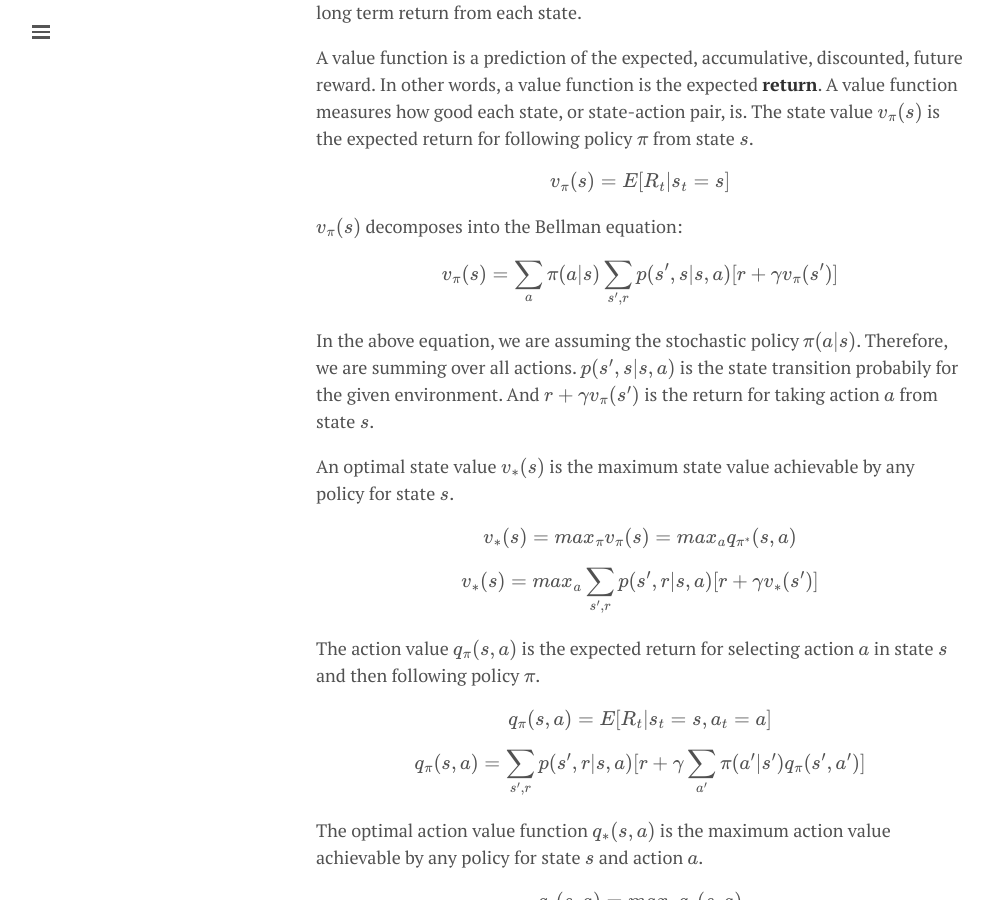
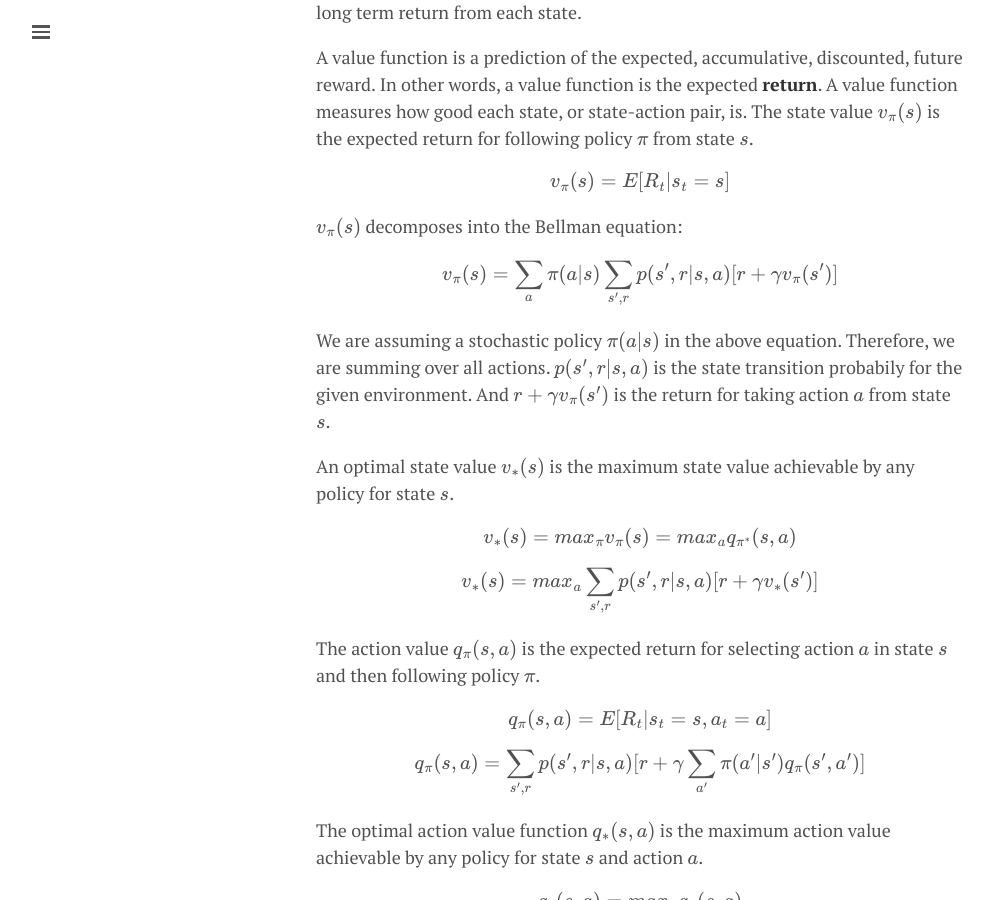
Before and after one commit to hardikp/hardikp.github.io, a Jekyll site: the page built from _posts/2017-11-11-reinforcement-learning-review.md, in a window 1280 px wide and 900 px high, scrolled down 1209 px. Shown: the whole window, without its empty margins (0-993 px from the left). Built offline with Jekyll 4.4.1, drawn with Linux system fonts in a browser that asks for light colours; formulas are drawn with MathJax 3; comment, search, counter and statistics services are not loaded.

Commit message:
Minor changes

```diff
--- a/_posts/2017-11-11-reinforcement-learning-review.md
+++ b/_posts/2017-11-11-reinforcement-learning-review.md
@@ -32,9 +32,9 @@ $$v_{\pi}(s) = E[R_t|s_t = s]$$
 
 $$v_{\pi}(s)$$ decomposes into the Bellman equation:
 
-$$v_{\pi}(s) = \sum_a \pi(a|s) \sum_{s',r}p(s',s|s,a)[r + \gamma v_{\pi}(s')]$$
+$$v_{\pi}(s) = \sum_a \pi(a|s) \sum_{s',r}p(s',r|s,a)[r + \gamma v_{\pi}(s')]$$
 
-In the above equation, we are assuming the stochastic policy $$\pi(a \vert s)$$. Therefore, we are summing over all actions. $$p(s',s \vert s,a)$$ is the state transition probabily for the given environment. And $$r + \gamma v_{\pi}(s')$$ is the return for taking action $$a$$ from state $$s$$.
+We are assuming a stochastic policy $$\pi(a \vert s)$$ in the above equation. Therefore, we are summing over all actions. $$p(s',r \vert s,a)$$ is the state transition probabily for the given environment. And $$r + \gamma v_{\pi}(s')$$ is the return for taking action $$a$$ from state $$s$$.
 
 An optimal state value $$v_*(s)$$ is the maximum state value achievable by any policy for state $$s$$.
 
```
Also changed, not shown: books.md (+2 -1 lines).
